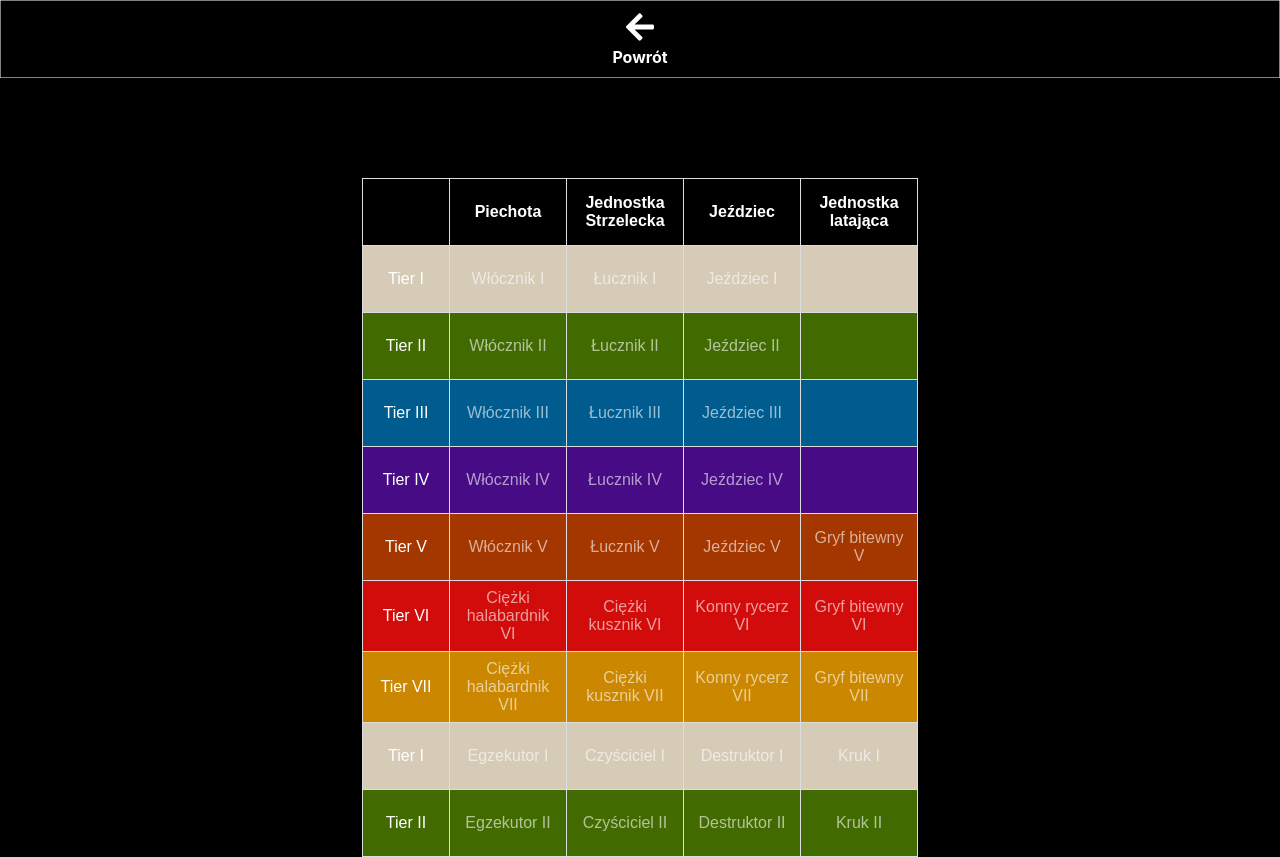
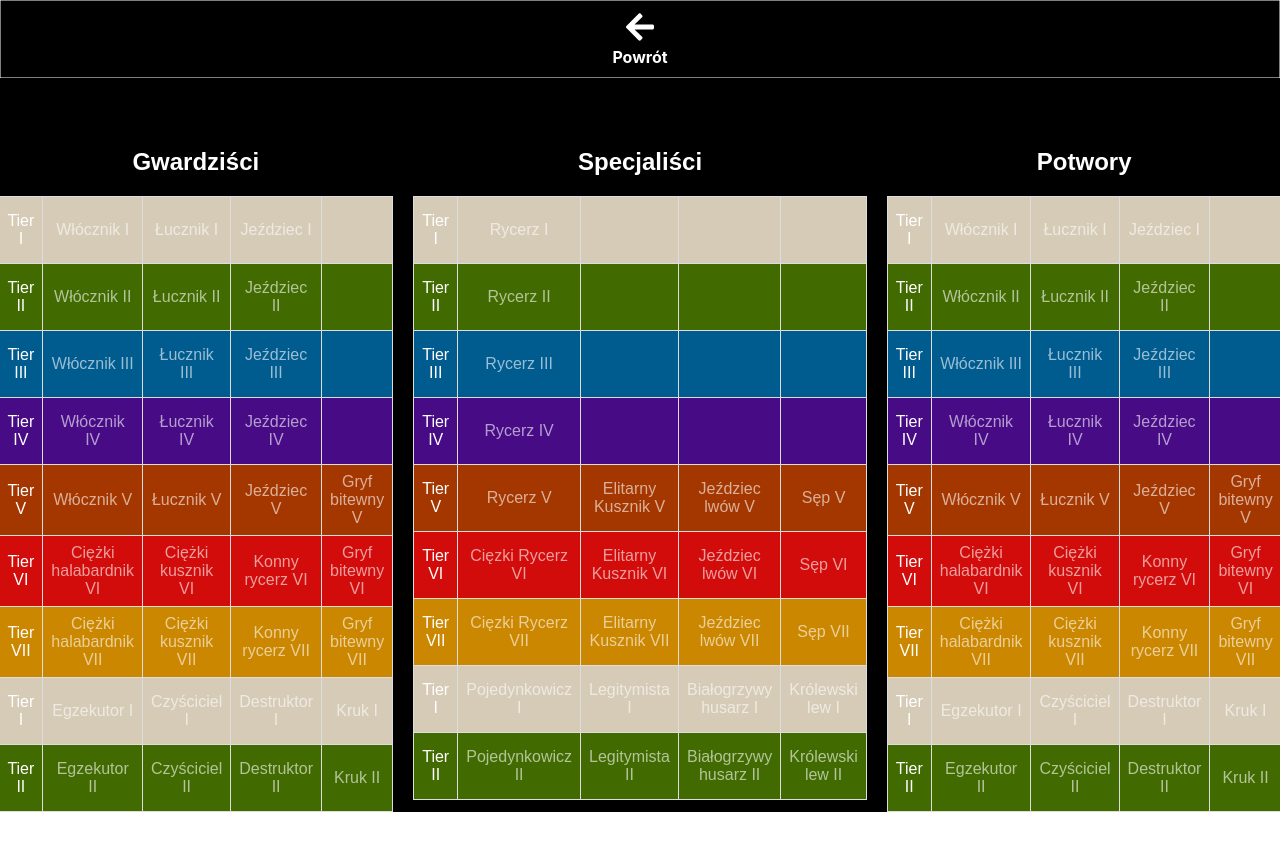
Before and after one commit to przemekpia/TBCalculator, a React (Create React App) app: page / in a window 1280 px wide. Both pictures are taken after a click on the element "Armia". After the commit the page ends 832 px from the top, so only its background shows below. Built offline with nearby package versions, Linux system fonts and the light colour scheme.

Commit message:
Specialists name import

```diff
--- a/src/components/MainBar/ArmySettings.js
+++ b/src/components/MainBar/ArmySettings.js
@@ -10,16 +10,76 @@ const ArmySettings = ({ isOpen }) => {
     "Jednostka latająca",
   ];
 
-  const rows = [
+  const rowsGuards = [
     ["Tier I", "Włócznik I", "Łucznik I", "Jeździec I", ""],
     ["Tier II", "Włócznik II", "Łucznik II", "Jeździec II", ""],
     ["Tier III", "Włócznik III", "Łucznik III", "Jeździec III", ""],
     ["Tier IV", "Włócznik IV", "Łucznik IV", "Jeździec IV", ""],
     ["Tier V", "Włócznik V", "Łucznik V", "Jeździec V", "Gryf bitewny V"],
-    ["Tier VI", "Ciężki halabardnik VI", "Ciężki kusznik VI", "Konny rycerz VI", "Gryf bitewny VI"],
-    ["Tier VII", "Ciężki halabardnik VII", "Ciężki kusznik VII", "Konny rycerz VII", "Gryf bitewny VII"],
+    [
+      "Tier VI",
+      "Ciężki halabardnik VI",
+      "Ciężki kusznik VI",
+      "Konny rycerz VI",
+      "Gryf bitewny VI",
+    ],
+    [
+      "Tier VII",
+      "Ciężki halabardnik VII",
+      "Ciężki kusznik VII",
+      "Konny rycerz VII",
+      "Gryf bitewny VII",
+    ],
     ["Tier I", "Egzekutor I", "Czyściciel I", "Destruktor I", "Kruk I"],
-    ["Tier II", "Egzekutor II", "Czyściciel II", "Destruktor II", "Kruk II"]
+    ["Tier II", "Egzekutor II", "Czyściciel II", "Destruktor II", "Kruk II"],
+  ];
+
+  const rowsSpecialists = [
+    ["Tier I", "Rycerz I", "", "", ""],
+    ["Tier II", "Rycerz II", "", "", ""],
+    ["Tier III", "Rycerz III", "", "", ""],
+    ["Tier IV", "Rycerz IV", "", "", ""],
+    ["Tier V", "Rycerz V", "Elitarny Kusznik V", "Jeździec lwów V", "Sęp V"],
+    [
+      "Tier VI",
+      "Cięzki Rycerz VI",
+      "Elitarny Kusznik VI",
+      "Jeździec lwów VI",
+      "Sęp VI",
+    ],
+    [
+      "Tier VII",
+      "Cięzki Rycerz VII",
+      "Elitarny Kusznik VII",
+      "Jeździec lwów VII",
+      "Sęp VII",
+    ],
+    ["Tier I", "Pojedynkowicz I", "Legitymista I", "Białogrzywy husarz I", "Królewski lew I"],
+    ["Tier II", "Pojedynkowicz II", "Legitymista II", "Białogrzywy husarz II", "Królewski lew II"],
+  ];
+
+  const rowsMonsters = [
+    ["Tier I", "Włócznik I", "Łucznik I", "Jeździec I", ""],
+    ["Tier II", "Włócznik II", "Łucznik II", "Jeździec II", ""],
+    ["Tier III", "Włócznik III", "Łucznik III", "Jeździec III", ""],
+    ["Tier IV", "Włócznik IV", "Łucznik IV", "Jeździec IV", ""],
+    ["Tier V", "Włócznik V", "Łucznik V", "Jeździec V", "Gryf bitewny V"],
+    [
+      "Tier VI",
+      "Ciężki halabardnik VI",
+      "Ciężki kusznik VI",
+      "Konny rycerz VI",
+      "Gryf bitewny VI",
+    ],
+    [
+      "Tier VII",
+      "Ciężki halabardnik VII",
+      "Ciężki kusznik VII",
+      "Konny rycerz VII",
+      "Gryf bitewny VII",
+    ],
+    ["Tier I", "Egzekutor I", "Czyściciel I", "Destruktor I", "Kruk I"],
+    ["Tier II", "Egzekutor II", "Czyściciel II", "Destruktor II", "Kruk II"],
   ];
 
   const [selectedCells, setSelectedCells] = useState([]);
@@ -36,19 +96,26 @@ const ArmySettings = ({ isOpen }) => {
     );
   };
 
+  const tableContainerStyle = {
+    display: "flex",
+    justifyContent: "center",
+    alignItems: "flex-start",
+    marginBottom: "20px",
+  };
+
   const tableStyle = {
-    margin: "0 auto",
+    margin: "0 10px",
     borderCollapse: "collapse",
     fontFamily: "Arial, sans-serif",
     textAlign: "center",
-    marginTop: "50px",
+    marginTop: "20px",
   };
 
   const thTdStyle = {
     border: "1px solid #ddd",
     padding: "8px",
     height: "50px",
-    opacity: 0.6, // Set the default opacity to 0.6
+    opacity: 0.6,
   };
 
   const clickableTdStyle = {
@@ -58,8 +125,8 @@ const ArmySettings = ({ isOpen }) => {
 
   const selectedTdStyle = {
     ...clickableTdStyle,
-    border: "4px solid #fff",
-    opacity: 1, // Set opacity to 1 for selected cells
+    border: "4px solid #FF0000",
+    opacity: 1,
   };
 
   const rowColors = [
@@ -82,19 +149,32 @@ const ArmySettings = ({ isOpen }) => {
         display: isOpen ? "block" : "none",
       }}
     >
+      <div style={tableContainerStyle}>
+        <div>
+          <h2 style={{ marginBottom: "10px" }}>Gwardziści</h2>
           <table style={tableStyle}>
-        <thead>
+            {/* <thead>
               <tr>
                 {columns.map((col, index) => (
-              <th key={index} style={{ ...thTdStyle, width: index === 0 ? "70px" : "100px", opacity: 1 }}>
+                  <th
+                    key={index}
+                    style={{
+                      ...thTdStyle,
+                      width: index === 0 ? "70px" : "100px",
+                      opacity: 1,
+                    }}
+                  >
                     {col}
                   </th>
                 ))}
               </tr>
-        </thead>
+            </thead> */}
             <tbody>
-          {rows.map((row, rowIndex) => (
-            <tr key={rowIndex} style={{ backgroundColor: rowColors[rowIndex] }}>
+              {rowsGuards.map((row, rowIndex) => (
+                <tr
+                  key={rowIndex}
+                  style={{ backgroundColor: rowColors[rowIndex] }}
+                >
                   {row.map((cell, cellIndex) => {
                     const isHeaderCell = cellIndex === 0;
                     const isEmptyCell = cell === "";
@@ -105,7 +185,8 @@ const ArmySettings = ({ isOpen }) => {
                       : {
                           ...thTdStyle,
                           width: cellIndex === 0 ? "40px" : "100px",
-                      cursor: isHeaderCell || isEmptyCell ? "default" : "pointer",
+                          cursor:
+                            isHeaderCell || isEmptyCell ? "default" : "pointer",
                         };
                     if (cellIndex === 0) {
                       cellStyle.opacity = 1;
@@ -125,6 +206,114 @@ const ArmySettings = ({ isOpen }) => {
             </tbody>
           </table>
         </div>
+        <div>
+          <h2 style={{ marginBottom: "10px" }}>Specjaliści</h2>
+          <table style={tableStyle}>
+            {/* <thead>
+              <tr>
+                {columns.map((col, index) => (
+                  <th
+                    key={index}
+                    style={{
+                      ...thTdStyle,
+                      width: index === 0 ? "70px" : "100px",
+                      opacity: 1,
+                    }}
+                  >
+                    {col}
+                  </th>
+                ))}
+              </tr>
+            </thead> */}
+            <tbody>
+              {rowsSpecialists.map((row, rowIndex) => (
+                <tr key={rowIndex} style={{ backgroundColor: rowColors[rowIndex] }}>
+                  {row.map((cell, cellIndex) => {
+                    const isHeaderCell = cellIndex === 0;
+                    const isEmptyCell = cell === "";
+                    const cellKey = `${rowIndex}-${cellIndex}`;
+                    const isSelected = selectedCells.includes(cellKey);
+                    const cellStyle = isSelected
+                      ? selectedTdStyle
+                      : {
+                          ...thTdStyle,
+                          width: cellIndex === 0 ? "40px" : "100px",
+                          cursor:
+                            isHeaderCell || isEmptyCell ? "default" : "pointer",
+                        };
+                    if (cellIndex === 0) {
+                      cellStyle.opacity = 1;
+                    }
+                    return (
+                      <td
+                        key={cellIndex}
+                        style={cellStyle}
+                        onClick={() => handleClick(rowIndex, cellIndex, cell)}
+                      >
+                        {cell}
+                      </td>
+                    );
+                  })}
+                </tr>
+              ))}
+            </tbody>
+          </table>
+        </div>
+        <div>
+          <h2 style={{ marginBottom: "10px" }}>Potwory</h2>
+          <table style={tableStyle}>
+            {/* <thead>
+              <tr>
+                {columns.map((col, index) => (
+                  <th
+                    key={index}
+                    style={{
+                      ...thTdStyle,
+                      width: index === 0 ? "70px" : "100px",
+                      opacity: 1,
+                    }}
+                  >
+                    {col}
+                  </th>
+                ))}
+              </tr>
+            </thead> */}
+            <tbody>
+              {rowsMonsters.map((row, rowIndex) => (
+                <tr key={rowIndex} style={{ backgroundColor: rowColors[rowIndex] }}>
+                  {row.map((cell, cellIndex) => {
+                    const isHeaderCell = cellIndex === 0;
+                    const isEmptyCell = cell === "";
+                    const cellKey = `${rowIndex}-${cellIndex}`;
+                    const isSelected = selectedCells.includes(cellKey);
+                    const cellStyle = isSelected
+                      ? selectedTdStyle
+                      : {
+                          ...thTdStyle,
+                          width: cellIndex === 0 ? "40px" : "100px",
+                          cursor:
+                            isHeaderCell || isEmptyCell ? "default" : "pointer",
+                        };
+                    if (cellIndex === 0) {
+                      cellStyle.opacity = 1;
+                    }
+                    return (
+                      <td
+                        key={cellIndex}
+                        style={cellStyle}
+                        onClick={() => handleClick(rowIndex, cellIndex, cell)}
+                      >
+                        {cell}
+                      </td>
+                    );
+                  })}
+                </tr>
+              ))}
+            </tbody>
+          </table>
+        </div>
+      </div>
+    </div>
   );
 };
 
```
Lines whose indentation alone changed are shown as unchanged.
